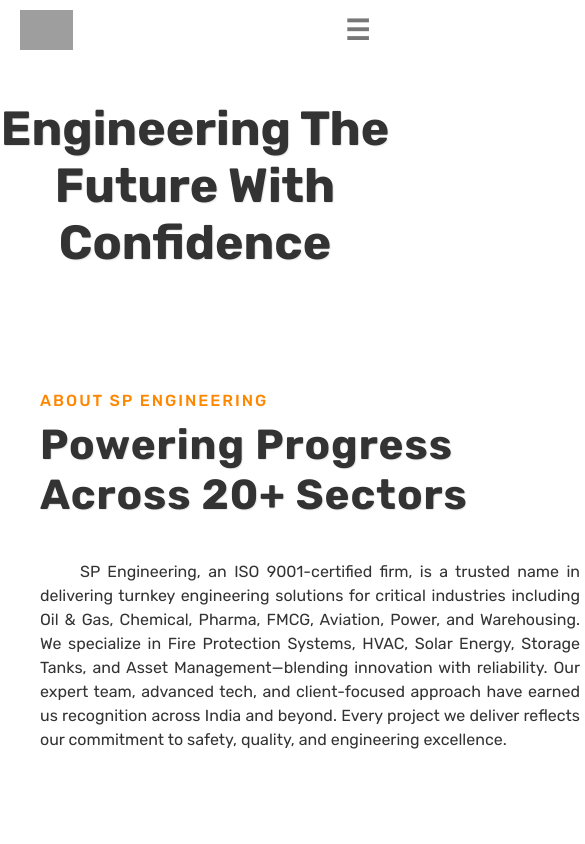
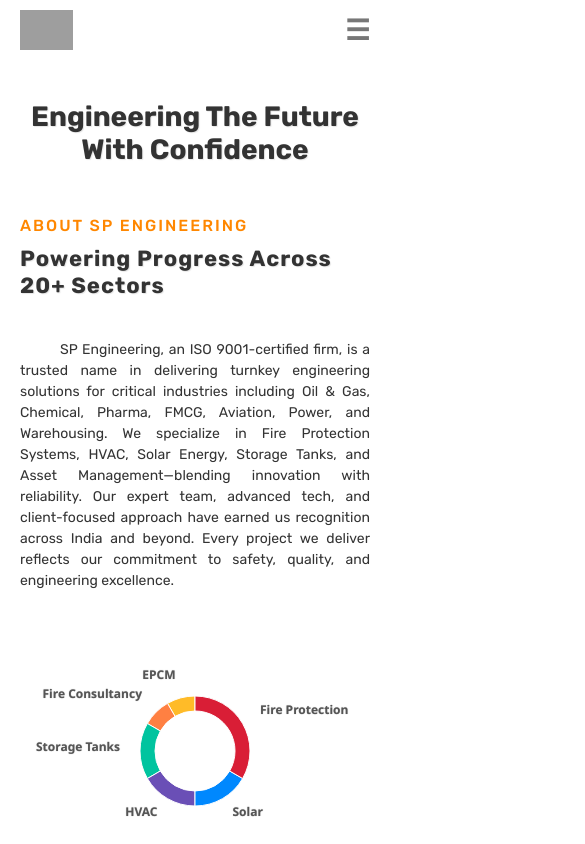
Before and after one commit to Kaustubh2000-maker/sp-engineering-frontend, a React (Vite) app: page /About in a window 390 px wide. Shown: the top 844 px of the page, 585 px wide, since content can reach past the window. Built offline with nearby package versions, Linux system fonts and the light colour scheme; grey boxes are pictures that could not be loaded.

Commit message:
aboutpage done

```diff
--- a/src/pages/AboutPage.jsx
+++ b/src/pages/AboutPage.jsx
@@ -1,4 +1,5 @@
 import React from "react";
+import { useState, useEffect } from "react";
 import aboutImg from "./../assets/other/fire/fire-2.jpg";
 
 import fireImg from "./../assets/other/fire/fire-1.webp";
@@ -15,6 +16,7 @@
 import { PieChart, Pie, Cell, Tooltip, ResponsiveContainer } from "recharts";
 import Testimonials from "@/components/sections/Testimonial";
 
+function AboutPage() {
   const pieData = [
     { name: "EPCM", value: 10 },
     { name: "Fire Consultancy", value: 10 },
@@ -32,8 +34,26 @@
     "#0088FE",
     "#D91E36",
   ];
+  const [radius, setRadius] = useState({ inner: 95, outer: 110 });
 
-function AboutPage() {
+  useEffect(() => {
+    const handleResize = () => {
+      const width = window.innerWidth;
+
+      if (width <= 420) {
+        setRadius({ inner: 40, outer: 55 });
+      } else if (width <= 580) {
+        setRadius({ inner: 60, outer: 75 });
+      } else {
+        setRadius({ inner: 95, outer: 110 });
+      }
+    };
+
+    handleResize(); // Initial setup
+    window.addEventListener("resize", handleResize);
+    return () => window.removeEventListener("resize", handleResize);
+  }, []);
+
   return (
     <>
       <div>
@@ -68,8 +88,8 @@
                     data={pieData}
                     cx="50%"
                     cy="50%"
-                    innerRadius={95}
-                    outerRadius={110}
+                    innerRadius={radius.inner}
+                    outerRadius={radius.outer}
                     startAngle={90}
                     endAngle={450}
                     dataKey="value"
@@ -182,7 +202,6 @@
           </div>
         </div>
 
-        <div></div>
         <CtaForm />
       </div>
     </>
--- a/src/pages/LandingPage.jsx
+++ b/src/pages/LandingPage.jsx
@@ -11,7 +11,7 @@
   let firstEnter = props.firstEnter;
   return (
     <motion.div>
-      <HeroSection firstEnter={firstEnter} />
+      {/* <HeroSection firstEnter={firstEnter} /> */}
       <AboutUs />
       <Testimonials />
       <ProjectsSection />
--- a/src/scss/_aboutPage.scss
+++ b/src/scss/_aboutPage.scss
@@ -8,7 +8,7 @@
 }
 
 .au-about-sp {
-  width: 120rem;
+  max-width: 120rem;
   margin: 0 auto;
   margin-bottom: 12.8rem;
 }
@@ -50,7 +50,7 @@
 }
 
 .au-vision-card-div {
-  width: 120rem;
+  max-width: 120rem;
   margin: 0 auto;
   display: grid;
   // justify-items: center;
@@ -60,7 +60,7 @@
 }
 
 .au-vision-goal-card {
-  width: 50rem;
+  max-width: 50rem;
   padding: 4rem;
   display: flex;
   flex-direction: column;
@@ -71,13 +71,15 @@
   align-items: center;
   justify-content: center;
   transition: all 0.3s;
+
+  // justify-self: center;
 }
 
 .au-vision-goal-card:nth-child(1) {
-  justify-self: right;
+  margin-left: auto;
 }
 .au-vision-goal-card:nth-child(2) {
-  justify-self: left;
+  margin-right: auto;
 }
 
 .au-vision-goal-card:hover {
@@ -123,7 +125,8 @@
   justify-items: center;
   gap: 2rem;
 
-  justify-self: right;
+  margin-left: auto;
+  // justify-self: right;
   width: 34rem;
   height: 34rem;
 }
@@ -188,3 +191,125 @@
   font-size: 3rem;
   font-weight: 700;
 }
+
+@media (max-width: 1200px) {
+  .au-main-heading {
+    font-size: 4.2rem;
+  }
+  .au-about-sp-heading {
+    font-size: 3.2rem;
+  }
+  .au-vision-card-div {
+    padding: 0 4rem;
+  }
+}
+
+@media (max-width: 1050px) {
+  .au-about-sp-sub-div {
+    grid-template-columns: 1fr;
+  }
+}
+
+@media (max-width: 900px) {
+  .au-main-heading {
+    font-size: 3.6rem;
+    margin-bottom: 0;
+  }
+  .au-vision-card-div {
+    gap: 2rem;
+  }
+  .au-vision-goal-card {
+    padding: 2rem;
+  }
+  .au-about-sp {
+    margin-bottom: 5rem;
+  }
+}
+
+@media (max-width: 780px) {
+  .au-vision-card-div {
+    row-gap: 5rem;
+    grid-template-columns: 1fr;
+    justify-content: center;
+  }
+
+  .au-vision-goal-card {
+    margin: 0 auto;
+  }
+  .au-stats {
+    margin: 0 auto;
+  }
+  .au-list-div {
+    margin: auto;
+  }
+}
+
+@media (max-width: 570px) {
+  .recharts-pie-label-text {
+    font-size: 1.2rem !important;
+  }
+  .au-about-sp {
+    margin-bottom: 2rem;
+  }
+  .au-about-sp-sub-div {
+    row-gap: 1rem;
+  }
+}
+@media (max-width: 450px) {
+  .au-main-heading {
+    font-size: 2.8rem;
+  }
+  .au-about-sp-sub-heading {
+    font-size: 1.6rem;
+  }
+  .au-about-sp-heading {
+    font-size: 2.2rem;
+  }
+  .au-about-sp-text {
+    font-size: 1.4rem;
+  }
+
+  .au-vision-goal-card {
+    padding: 1rem 1.5rem;
+  }
+  .au-vision-icon {
+    font-size: 6rem;
+  }
+  .au-vision-heading {
+    font-size: 2.2rem;
+  }
+
+  .au-stats {
+    gap: 1rem;
+    width: max-content;
+    height: max-content;
+  }
+
+  .au-stats-card {
+    max-width: 15rem;
+    max-height: 15rem;
+  }
+
+  .au-list-ul {
+    gap: 0.5rem;
+  }
+
+  .au-list-item {
+    font-size: 1.6rem;
+  }
+
+  .recharts-pie-label-text {
+    font-size: 1.2rem !important;
+  }
+  .au-about-sp-sub-div {
+    padding: 1rem;
+  }
+  .au-vision-card-div {
+    padding: 1rem;
+  }
+
+  .au-about-sp {
+    padding: 0 1rem;
+    margin-bottom: 2rem;
+  }
+}
```
Lines whose indentation alone changed are shown as unchanged.
